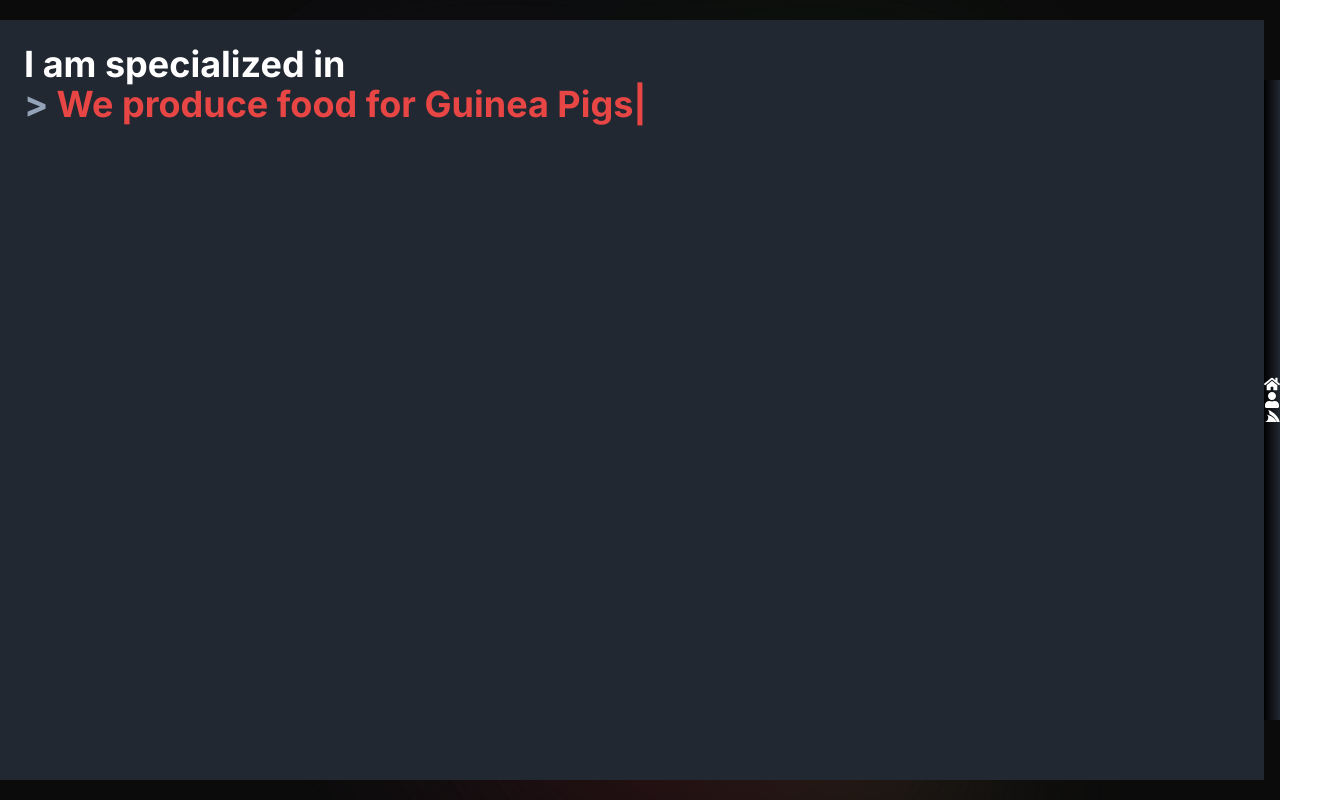
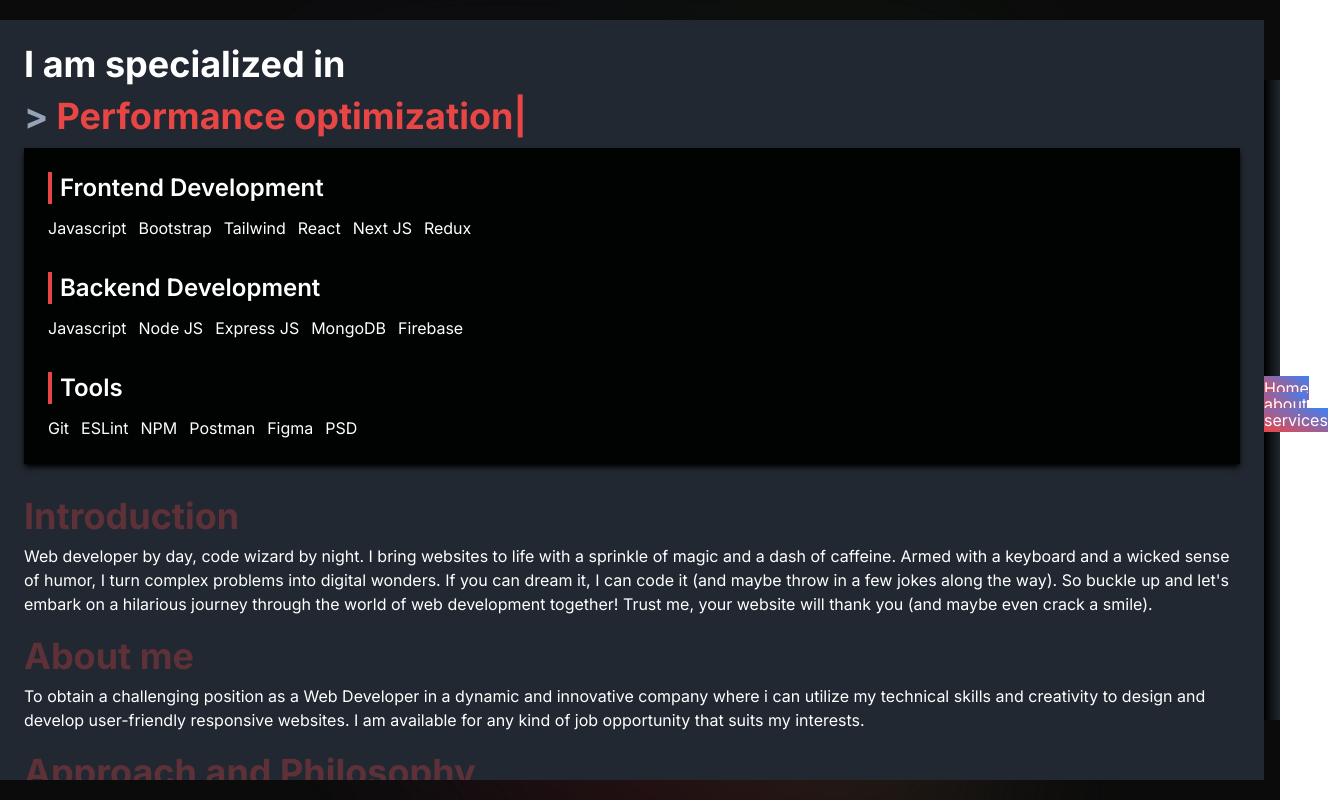
Before and after one commit to habib-utsho/utshofolio-next, a Next.js app: page /about in a window 1280 px wide. Shown: the whole page, 1328 px wide, since content can reach past the window. Built offline with nearby package versions, Linux system fonts and the light colour scheme.

Commit message:
course and education section added in about me page

```diff
--- a/src/Components/HelpingCompo/NavLink.js
+++ b/src/Components/HelpingCompo/NavLink.js
@@ -3,12 +3,16 @@ import Link from 'next/link';
 import { usePathname } from 'next/navigation'
 import React from 'react';
 
-const NavLink = ({href, children}) => {
+const NavLink = ({ href, children }) => {
     const pathname = usePathname()
     const isActive = pathname === href || href.startsWith(pathname + '/')
-    console.log(isActive);
     return (
-        <Link className={`${isActive && '!bg-gradient-to-tr !from-orange-500 !to-blue-500'} py-3 px-5 block bg-gradient-to-t from-[#222831] to-[#000000]`} href={href}>{children}</Link>
+        <div className='relative group'>
+            <Link className={`${isActive? 'bg-gradient-to-tr from-red-500 to-blue-500' : 'bg-gradient-to-t from-[#222831] to-[#000000]'} py-3 px-5 block`} href={href}>{children}</Link>
+            <Link className={`bg-gradient-to-tr from-red-500 to-blue-500 py-2 px-5 absolute right-0 top-0 opacity-0 group-hover:opacity-100 group-hover:right-full transition-all duration-500`} href={href}>
+                {href === '/' ? 'Home' : href.split('/')[1]}
+            </Link>
+        </div>
     );
 };
 
--- a/src/app/(with-sidebar)/about/page.js
+++ b/src/app/(with-sidebar)/about/page.js
@@ -2,11 +2,13 @@
 import React from 'react';
 import { TypeAnimation } from 'react-type-animation';
 
-const page = () => {
+const AboutPage = () => {
     return (
         <div className='text-white'>
+
+            <div>
                 <h2 className='my-title'>I am specialized in</h2>
-            <div className='flex gap-2 items-center text-[#E84545] font-bold my-title'>
+                <div className='flex gap-2 items-center my-clr-one font-bold my-title my-3'>
                     <span className='text-slate-400'>{'>'}</span>
                     <TypeAnimation
                         sequence={[
@@ -15,9 +17,9 @@ const page = () => {
                             1000, // wait 1s before replacing "Mice" with "Hamsters"
                             '',
                             1000,
-                        'We produce food for Guinea Pigs',
+                            'Performance optimization',
                             1000,
-                        'We produce food for Chinchillas',
+                            'Unique design pattern',
                             1000
                         ]}
                         wrapper="span"
@@ -26,7 +28,94 @@ const page = () => {
                     />
                 </div>
             </div>
+
+            {/* Technology */}
+            <div className='bg-[#000000f4] shadow-md shadow-[#000000f4] p-6 space-y-8'>
+
+                <div className='space-y-3'>
+                    <h2 className='my-subtitle relative pl-3'><div className='absolute left-0 top-0 h-full w-1 bg-[#E84545]'></div>Frontend Development</h2>
+                    <div className='flex gap-3'>
+                        <span>Javascript</span>
+                        <span>Bootstrap</span>
+                        <span>Tailwind</span>
+                        <span>React</span>
+                        <span>Next JS</span>
+                        <span>Redux</span>
+                    </div>
+                </div>
+
+                <div className='space-y-3'>
+                    <h2 className='my-subtitle relative pl-3'><div className='absolute left-0 top-0 h-full w-1 bg-[#E84545]'></div>Backend Development</h2>
+                    <div className='flex gap-3'>
+                        <span>Javascript</span>
+                        <span>Node JS</span>
+                        <span>Express JS</span>
+                        <span>MongoDB</span>
+                        <span>Firebase</span>
+                    </div>
+                </div>
+
+                <div className='space-y-3'>
+                    <h2 className='my-subtitle relative pl-3'><div className='absolute left-0 top-0 h-full w-1 bg-[#E84545]'></div>Tools</h2>
+                    <div className='flex gap-3'>
+                        <span>Git</span>
+                        <span>ESLint</span>
+                        <span>NPM</span>
+                        <span>Postman</span>
+                        <span>Figma</span>
+                        <span>PSD</span>
+                    </div>
+                </div>
+
+            </div>
+
+            {/* About me */}
+            <div className='my-8 space-y-5'>
+
+                {/* Introduction */}
+                <div className='space-y-2'>
+                    <h2 className='my-title text-[#E84545] opacity-30'>Introduction</h2>
+                    <p>
+                        Web developer by day, code wizard by night. I bring websites to life with a sprinkle of magic and a dash of caffeine. Armed with a keyboard and a wicked sense of humor, I turn complex problems into digital wonders. If you can dream it, I can code it (and maybe throw in a few jokes along the way). So buckle up and let's embark on a hilarious journey through the world of web development together! Trust me, your website will thank you (and maybe even crack a smile).</p>
+                </div>
+
+                {/* About me */}
+                <div className='my-8 space-y-5'>
+                    <div className='space-y-2'>
+                        <h2 className='my-title text-[#E84545] opacity-30'>About me</h2>
+                        <p>To obtain a challenging position as a Web Developer in a dynamic
+                            and innovative company where i can utilize my technical skills and
+                            creativity to design and develop user-friendly responsive websites. I
+                            am available for any kind of job opportunity that suits my interests.</p>
+                    </div>
+                </div>
+
+                {/* Approach and philosophy */}
+                <div className='my-8 space-y-5'>
+                    <div className='space-y-2'>
+                        <h2 className='my-title text-[#E84545] opacity-30'>Approach and Philosophy</h2>
+                        <p>My approach to web development is driven by a user-centric focus, attention to detail, and a commitment to clean and efficient code. I believe in responsive design, continuous learning, and fostering collaborative partnerships with clients. Innovation and creativity are at the core of my work, ensuring unique and exceptional digital experiences. Let's create something remarkable together!.</p>
+                    </div>
+                </div>
+
+            </div>
+
+            {/* Courses and education */}
+            <div className='grid grid-cols-1 md:grid-cols-2 gap-4 my-10 p-6'>
+                {/* Course and experience */}
+                <div>
+                    <h2 className='my-title relative pb-3'>Courses and experiences <span className='block absolute top-full left-0 h-1 w-full bg-gradient-to-tr from-red-500 to-blue-500'></span></h2>
+
+                </div>
+                {/* Education */}
+                <div>
+                    <h2 className='my-title relative pb-3'>Education<span className='block absolute top-full left-0 h-1 w-full bg-gradient-to-tr from-red-500 to-blue-500'></span></h2>
+
+                </div>
+            </div>
+
+        </div>
     );
 };
 
-export default page;
+export default AboutPage;
--- a/src/app/(with-sidebar)/page.js
+++ b/src/app/(with-sidebar)/page.js
@@ -5,7 +5,7 @@ const page = () => {
     return (
         <div className='h-screen flex flex-col items-center justify-center'>
             <div className='text-white text-center space-y-5'>
-                <h2 className='my-title text-[#E84545]'>Ahashan Habib Utsho</h2>
+                <h2 className='my-title my-clr-one'>Ahashan Habib Utsho</h2>
                 <h3> Full stack web developer </h3>
                 <p>Sometimes five Imprimaturs are seen together dialogue-wise in the piazza of one title-page, complimenting and ducking each to other with their shaven reverences, whether the author, who stands by in perplexity at the foot of his epistle, shall to the press or to the sponge.</p>
                 <CommonBtnOne>Download resume</CommonBtnOne>
--- a/src/app/globals.css
+++ b/src/app/globals.css
@@ -83,3 +83,15 @@
 .my-title{
   @apply font-bold text-2xl lg:text-4xl
 }
+
+.my-subtitle{
+  @apply font-semibold text-lg md:text-2xl
+}
+
+/* common color  */
+.my-clr-one{
+  color: #E84545;
+}
+.my-clr-one-bg{
+  background-color: #E84545;
+}
```
Lines whose indentation alone changed are shown as unchanged.
